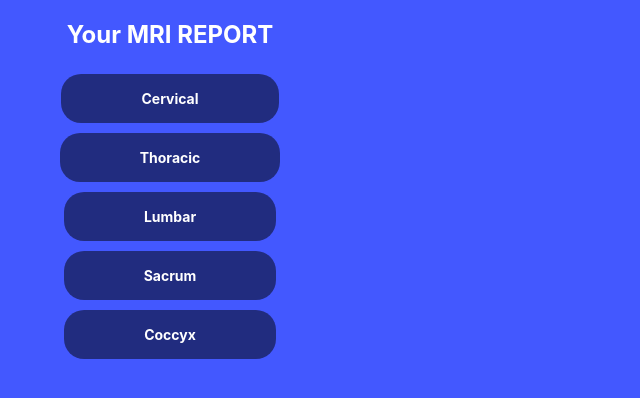
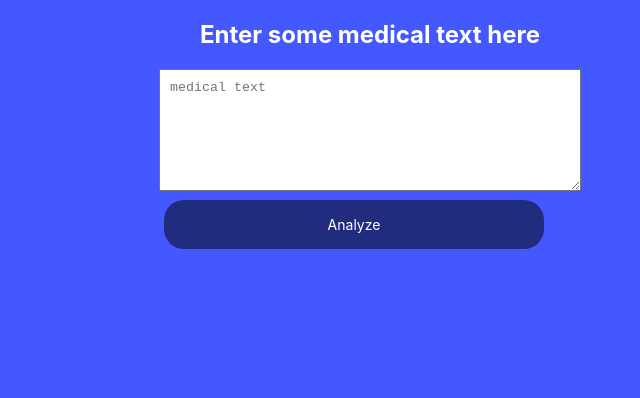
Before and after one commit to felixdellner/scan.ly, a React (Create React App) app: page / in a window 1280 px wide. Shown: the top 398 px of the page, without its empty margins (270-910 px from the left). Built offline with nearby package versions, Linux system fonts and the light colour scheme; no server answers.

Commit message:
added text input page

```diff
--- a/src/App.css
+++ b/src/App.css
@@ -22,8 +22,8 @@
 }
 
 .userInput{
-    height: 100vh;
-    width: 100vh;
+  height: 100vh;
+  width: 100vh;
 }
 
 .highlight{
@@ -93,3 +93,14 @@ button[slot="hotspot-foot"]:not([data-visible]) {
   background-color: transparent;
   border: 3px solid red;
 }
+
+.inputBox {
+  width: 400px;
+  height: 100px;
+  padding: 10px;
+  margin: 0 auto;
+}
+
+.inputBoxWrapper {
+  justify-content: center;
+}
--- a/src/App.js
+++ b/src/App.js
@@ -1,18 +1,8 @@
-import logo from './logo.svg';
 import '@google/model-viewer';
 import './App.css';
 import React, { useState } from 'react';
-
-const TextHighlight = ({text, onClick, activeSelection}) => {
-  const isSelected = text === activeSelection
-  return(
-    <div className="highlight"
-         id={isSelected && "highlightSelected"}
-         onClick={() => onClick(text)}
-    >
-      <p>{text}</p>
-    </div>
-)}
+import InputBlock from './InputBlock'
+import TextHighlight from './TextHighlight'
 
 const HotSpot = ({selection}) => {
   const dataPosition = {
@@ -49,11 +39,21 @@ const HotSpot = ({selection}) => {
 
 function App() {
   const [activeSelection, setActiveSelection] = useState("");
+  const [currentPage, setCurrentPage] = useState(0);
+  const [textToAnylize, setTextToAnylize] = useState(null);
+
   const keyWords = ["Cervical", "Thoracic", "Lumbar", "Sacrum", "Coccyx"]
   return (
     <div className="App">
+      {currentPage === 0 ?
+      <InputBlock
+        onClick={() => setCurrentPage(1)}
+        setTextToAnylize={(t) => setTextToAnylize(t)}
+      />
+      :
       <div className="contentWrapper">
           <div className= "rowItem">
+            <p>{textToAnylize}</p>
             <h2>Your MRI REPORT </h2>
             {keyWords.map((word) =>
             <TextHighlight
@@ -66,9 +66,10 @@ function App() {
           <div className= "rowItem">
               <model-viewer className="modelDisplay" width='500px' height="500px" src='spine2.glb' camera-controls auto-rotate>
                   <HotSpot selection={activeSelection}></HotSpot>
-                </model-viewer>
+              </model-viewer>
             </div>
         </div>
+}
     </div>
   );
 }
--- /dev/null
+++ b/src/InputBlock.js
@@ -0,0 +1,17 @@
+import React from 'react';
+import './App.css';
+import TextHighlight from './TextHighlight'
+
+
+export default function InputBlock ({onClick}) {
+    return (
+        <div className="inputBoxWrapper">
+            <h2>Enter some medical text here</h2>
+             <textarea className="inputBox" type="text" id="fname" name="medical" placeholder="medical text"/>
+             <TextHighlight
+                text="Analyze"
+                onClick={() => {onClick()}}
+             />
+        </div>
+    )
+}
--- /dev/null
+++ b/src/TextHighlight.js
@@ -0,0 +1,12 @@
+import React from 'react';
+
+export default function TextHighlight ({text, onClick, activeSelection}) {
+    const isSelected = text === activeSelection
+    return(
+      <div className="highlight"
+           id={isSelected && "highlightSelected"}
+           onClick={() => onClick(text)}
+      >
+        <p>{text}</p>
+      </div>
+  )}
```
